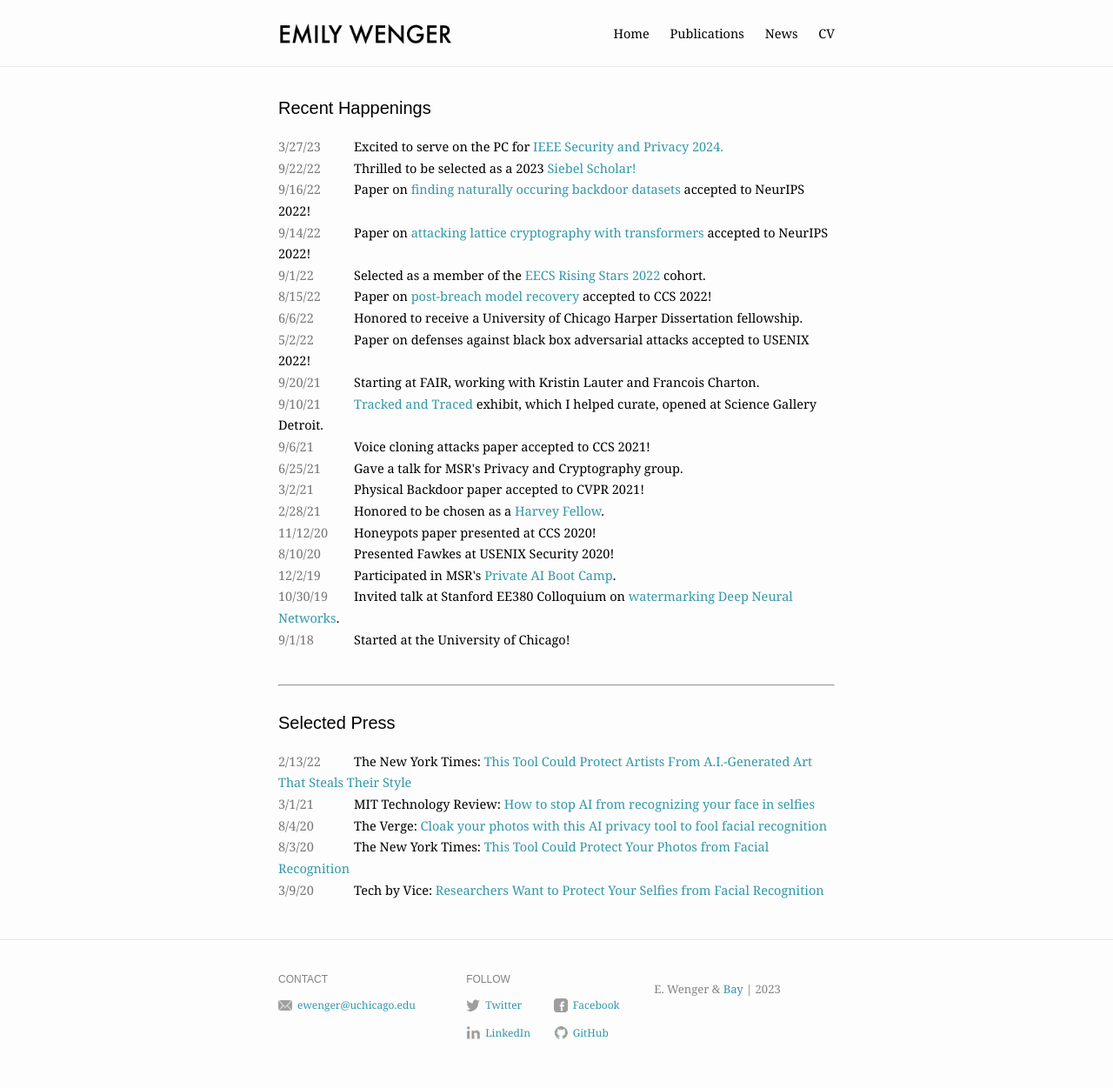
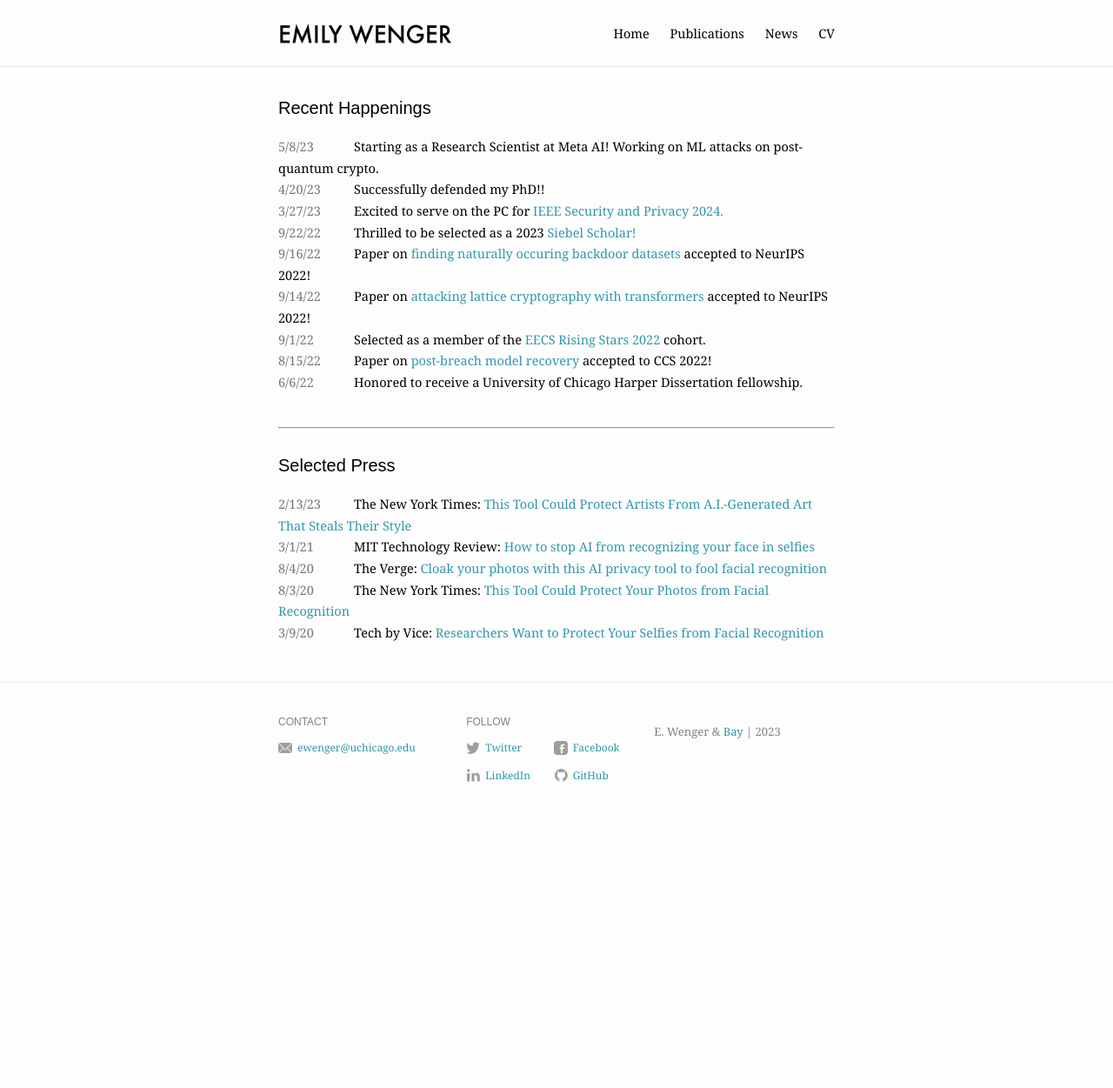
Before and after one commit to emilywenger/emilywenger.github.io, a Jekyll site: the page built from news.md, in a window 1280 px wide. Shown: the whole page at 87% size. Built offline with Jekyll 4.4.1, drawn with Linux system fonts in a browser that asks for light colours; after the commit the page ends 955 px from its top, so only the background shows below that.

Commit message:
updated news and other stuff

```diff
--- a/news.md
+++ b/news.md
@@ -4,6 +4,12 @@ title: News
 slug: /news
 
 updates:
+- date: 2023-05-08
+  content: Starting as a Research Scientist at Meta AI! Working on ML attacks on post-quantum crypto.
+
+- date: 2023-04-20
+  content: Successfully defended my PhD!!
+
 - date: 2023-03-27
   content: Excited to serve on the PC for <a href="https://sp2024.ieee-security.org/" target="_blank">IEEE Security and Privacy 2024.</a>
 
@@ -25,45 +31,8 @@ updates:
 - date: 2022-06-06
   content: Honored to receive a University of Chicago Harper Dissertation fellowship.
 
-- date: 2022-05-02
-  content: Paper on defenses against black box adversarial attacks accepted to USENIX 2022!
-
-- date: 2021-09-20
-  content: Starting at FAIR, working with Kristin Lauter and Francois Charton.
-
-- date: 2021-09-10
-  content: <a href="https://detroit.sciencegallery.com/tracked-traced" target="_blank" class="blog-post-title">Tracked and Traced</a> exhibit, which I helped curate, opened at Science Gallery Detroit.
-
-- date: 2021-09-06
-  content: Voice cloning attacks paper accepted to CCS 2021!
-
-- date: 2021-06-25
-  content: Gave a talk for MSR's Privacy and Cryptography group.
-
-- date: 2021-03-02
-  content: Physical Backdoor paper accepted to CVPR 2021!
-
-- date: 2021-02-28
-  content: Honored to be chosen as a <a href="https://msfdn.org/harveyfellows/overview/" target="_blank" class="blog-post-title">Harvey Fellow</a>.
-
-- date: 2020-11-12
-  content: Honeypots paper presented at CCS 2020!
-
-- date: 2020-08-10
-  content: Presented Fawkes at USENIX Security 2020!
-
-- date: 2019-12-02
-  content: Participated in MSR's <a href="https://www.microsoft.com/en-us/research/video/private-ai-bootcamp-competition-team-7/" target="_blank">Private AI Boot Camp</a>.
-
-- date: 2019-10-30
-  content: Invited talk at Stanford EE380 Colloquium on <a href="https://ee.stanford.edu/event/seminar/ee380-computer-systems-colloquium-presents-persistent -and-unforgeable-watermarks" target="_blank">watermarking Deep Neural Networks</a>.
-
-- date: 2018-09-01
-  content: Started at the University of Chicago!
-
-
 pressitems:
-- date: 2022-02-13
+- date: 2023-02-13
   venue: The New York Times
   title: This Tool Could Protect Artists From A.I.-Generated Art That Steals Their Style
   link: https://www.nytimes.com/2023/02/13/technology/ai-art-generator-lensa-stable-diffusion.html
```
Also changed, not shown: index.md (+2 -8 lines), publications.md (+13 -7 lines).
